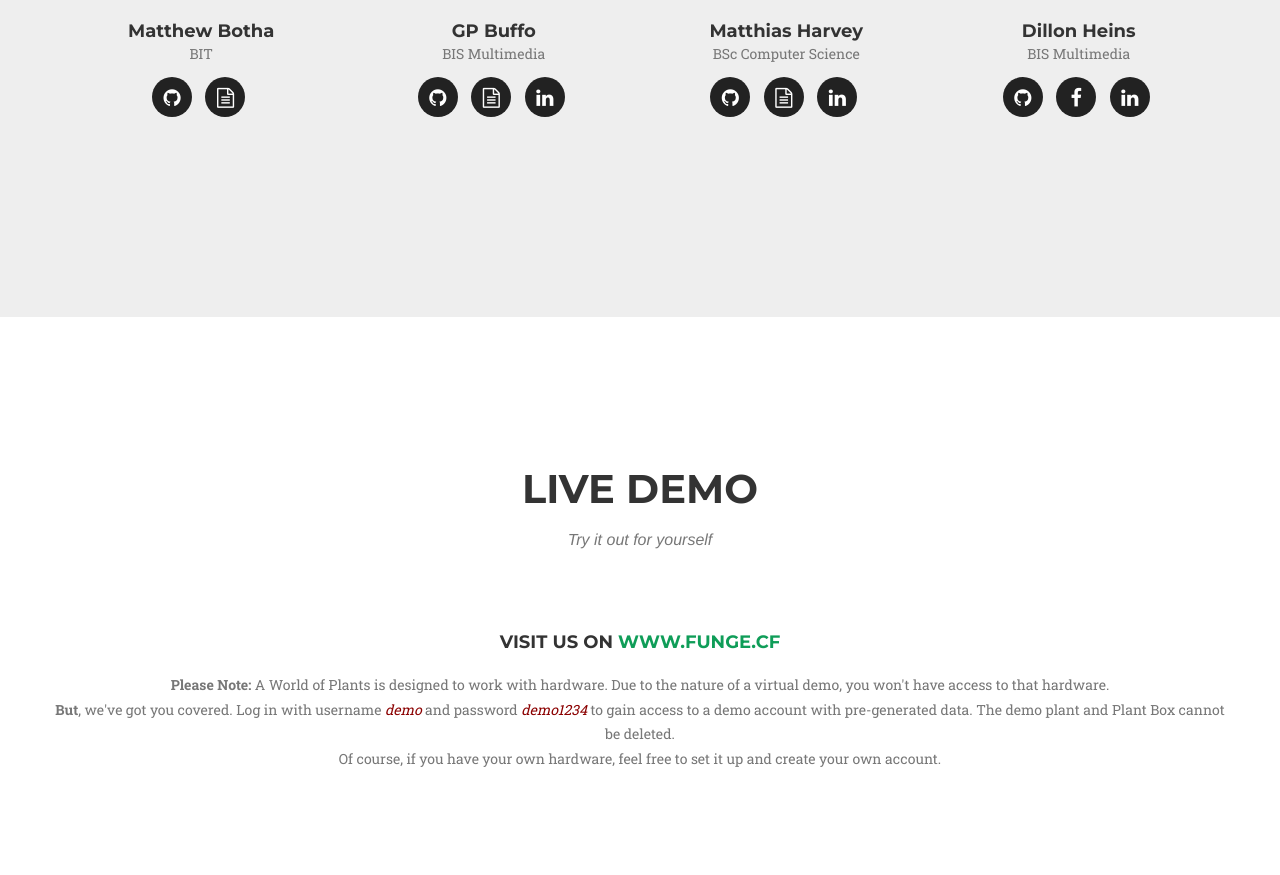
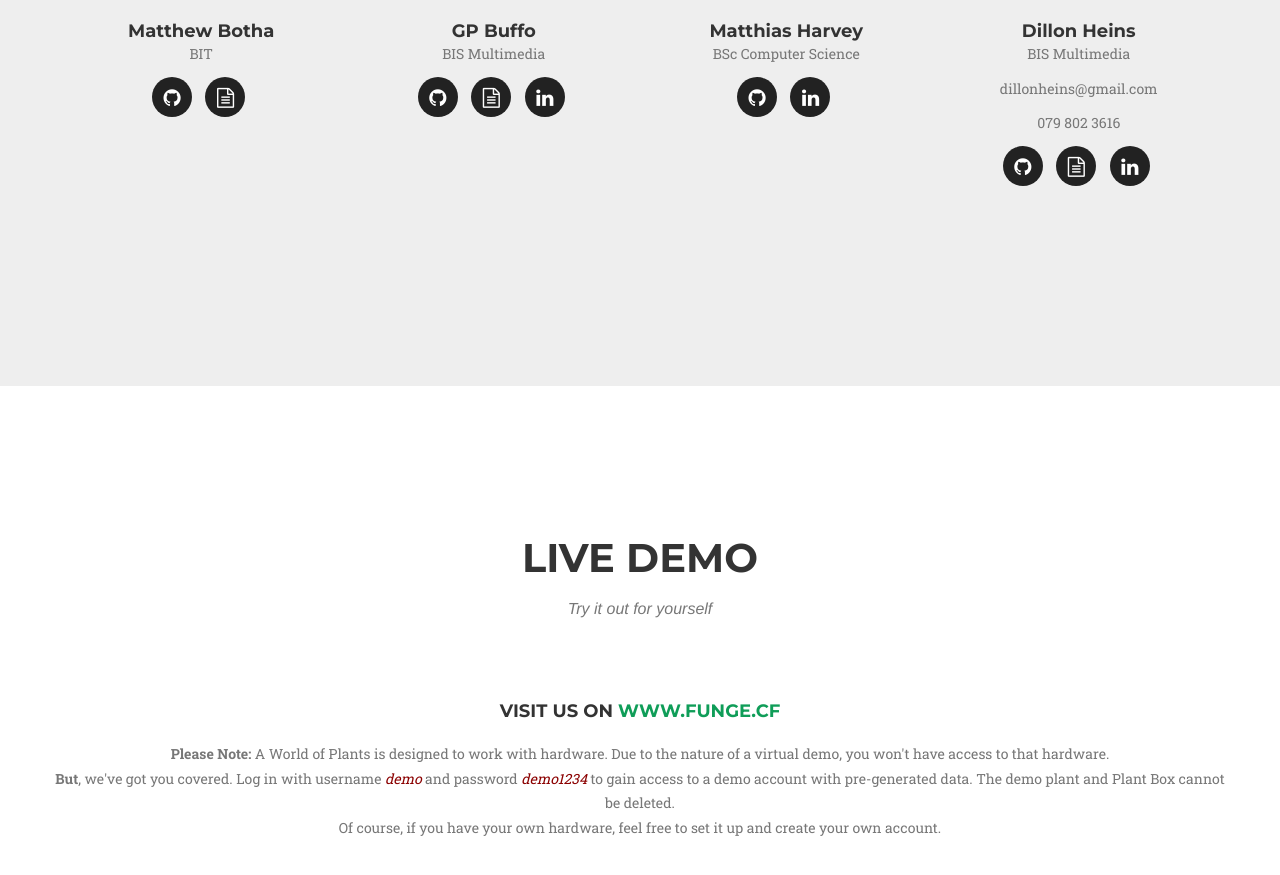
Before and after one commit to TeamFunge/VirtualDemo, a website: page index.html in a window 1280 px wide. Shown: the part 7029-7904 px from the top of the page. Drawn offline with nearby package versions, Linux system fonts and the light colour scheme; a web font is replaced by a local one.

Commit message:
Added CV

```diff
--- a/index.html
+++ b/index.html
@@ -559,8 +559,6 @@
                         <ul class="list-inline social-buttons">
                             <li><a href="https://github.com/MatthiasHarvey" target="_blank"><i class="fa fa-github"></i></a>
                             </li>
-                            <li><a href="docs/MatthiasHarveyCV.pdf" target="_blank"><i class="fa fa-file-text-o"></i></a>
-                            </li>
                             <li><a href="https://za.linkedin.com/in/matthias-harvey-68b30995" target="_blank"><i class="fa fa-linkedin"></i></a>
                             </li>
                         </ul>
@@ -571,10 +569,12 @@
                         <img src="img/team/4.jpg" class="img-responsive img-circle" alt="">
                         <h4>Dillon Heins</h4>
                         <p class="text-muted">BIS Multimedia</p>
+                        <p class="text-muted">dillonheins@gmail.com</p>
+                        <p class="text-muted">079 802 3616</p>
                         <ul class="list-inline social-buttons">
                             <li><a href="https://github.com/DillonHeins" target="_blank"><i class="fa fa-github"></i></a>
                             </li>
-                            <li><a href="https://www.facebook.com/dillon.heins" target="_blank"><i class="fa fa-facebook"></i></a>
+                            <li><a href="docs/DillonHeinsCV_Funge.pdf" target="_blank"><i class="fa fa-file-text-o"></i></a>
                             </li>
                             <li><a href="https://za.linkedin.com/in/dillonheins" target="_blank"><i class="fa fa-linkedin"></i></a>
                             </li>
```
Also changed, not shown: 1 other file.
